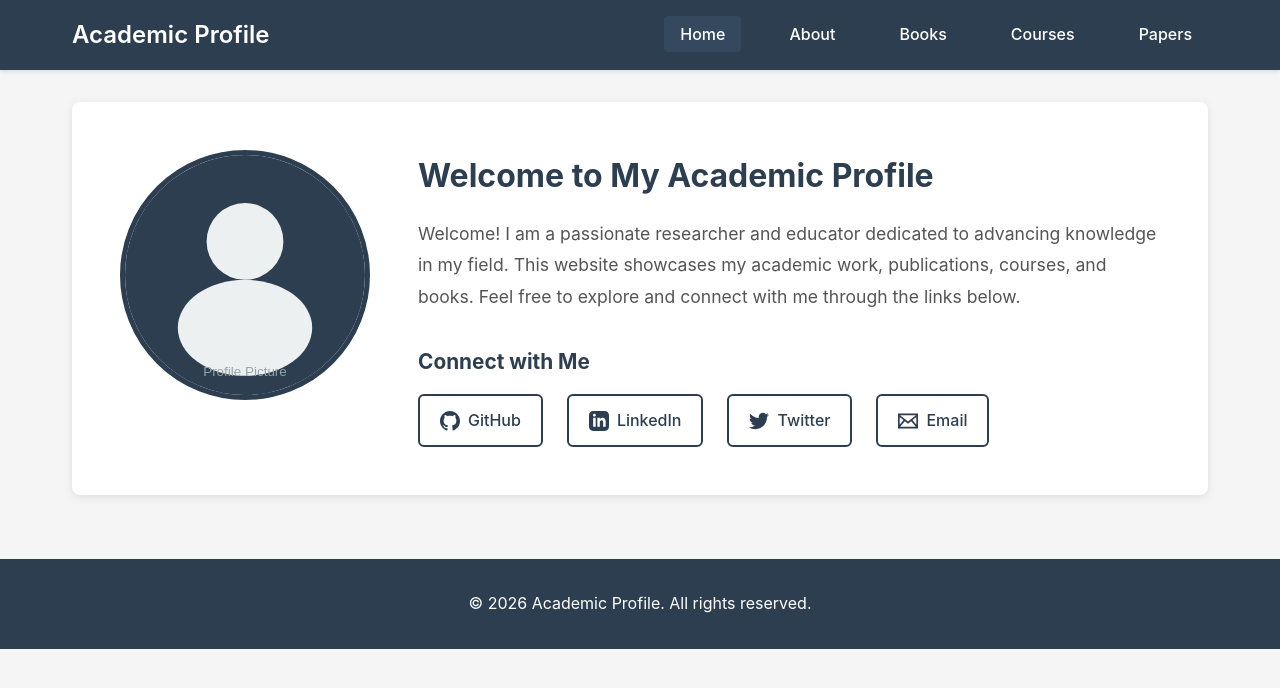
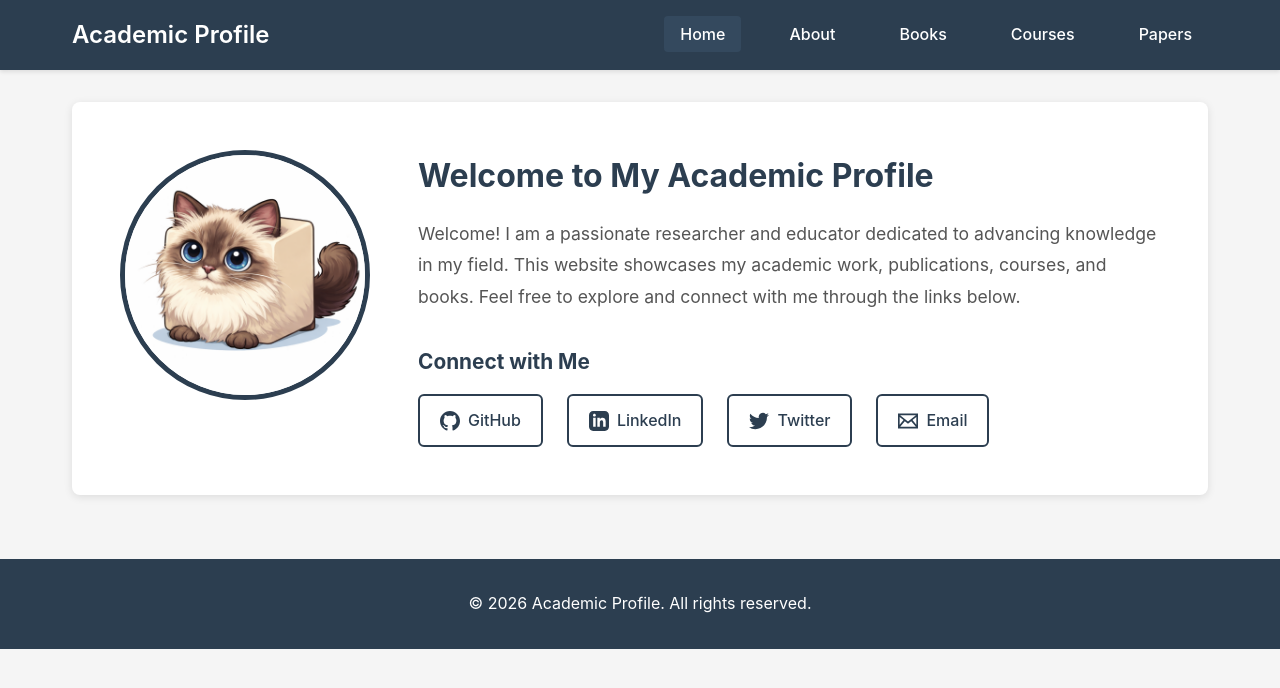
Before and after one commit to Cazmill13/gh-pages, a plain HTML site: page index.html in a window 1280 px wide. Drawn offline with Linux system fonts and the light colour scheme.

Commit message:
Replace profile image from SVG to PNG

```diff
--- a/index.html
+++ b/index.html
@@ -23,7 +23,7 @@
     <main class="container">
         <section class="hero">
             <div class="profile-section">
-                <img src="profile.svg" alt="Profile Picture" class="profile-image">
+                <img src="profile.png" alt="Profile Picture" class="profile-image">
                 <div class="profile-content">
                     <h2>Welcome to My Academic Profile</h2>
                     <p class="intro-text">
```
